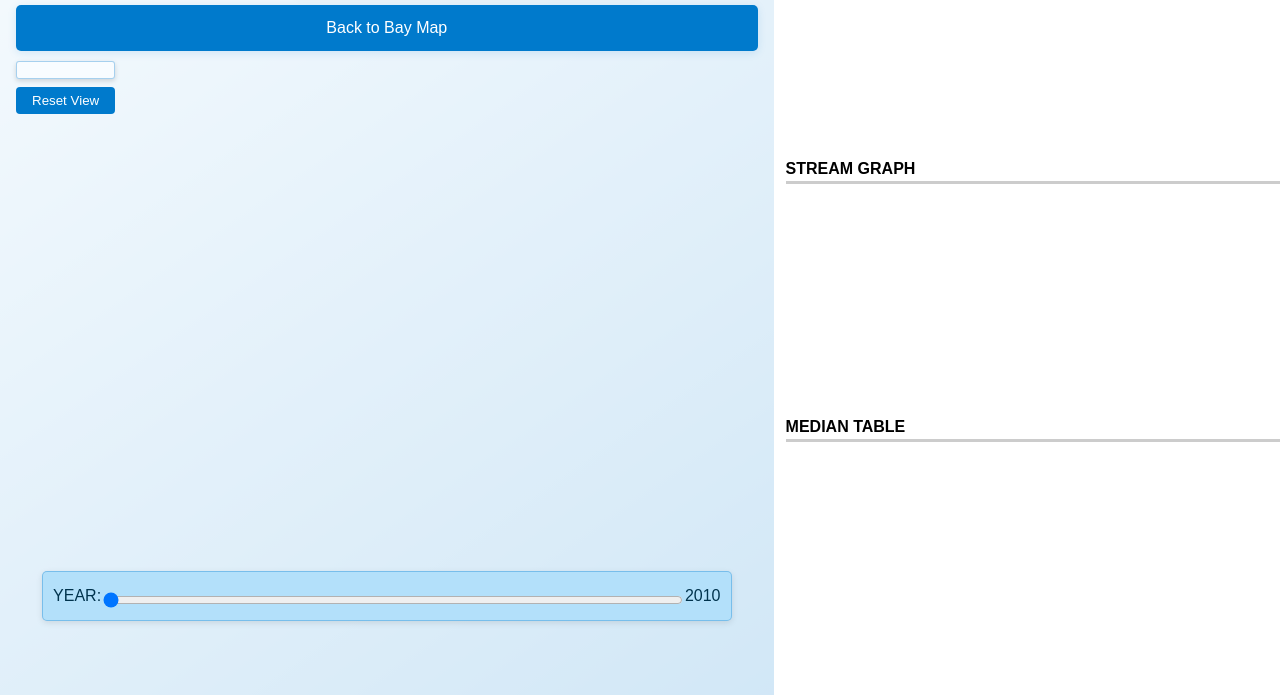
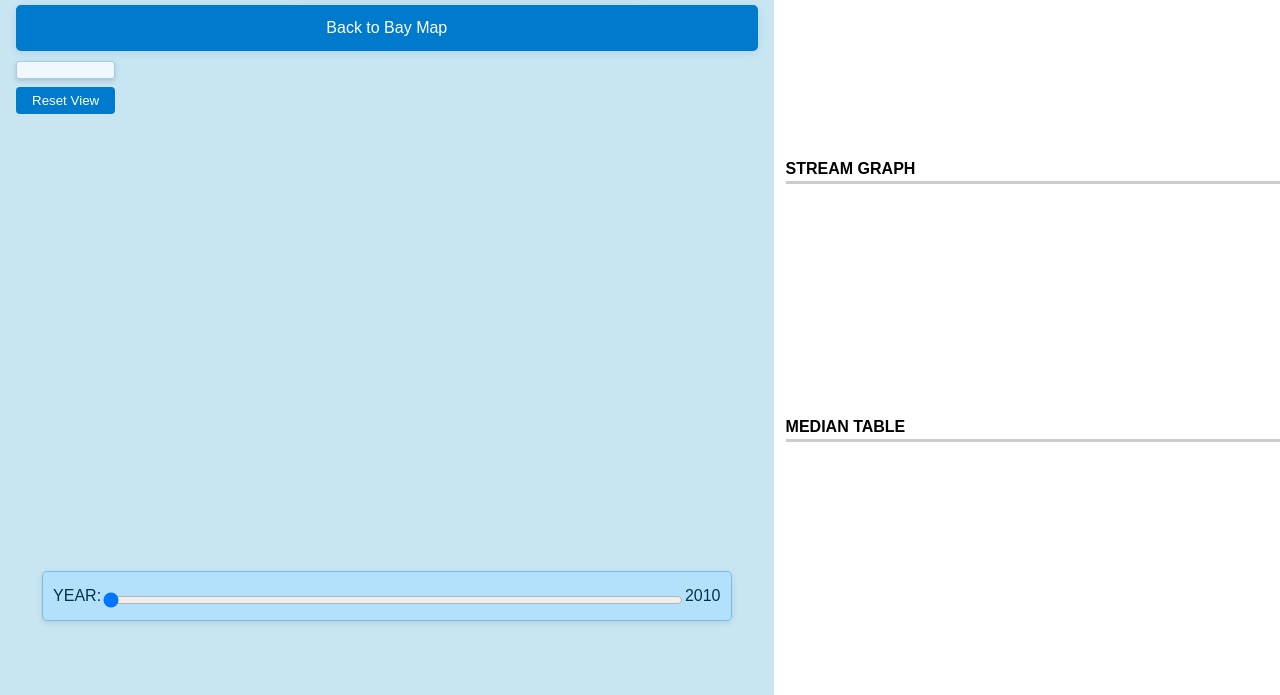
Before and after one commit to sardaaryan/Bay-Area-Gentrification, a plain HTML site: page src/county/county.html in a window 1280 px wide. Shown: the part 105-800 px from the top of the page. Drawn offline with nearby package versions, Linux system fonts and the light colour scheme; no server answers.

Commit message:
changed 1 value

```diff
--- a/src/county/county.css
+++ b/src/county/county.css
@@ -1,7 +1,7 @@
 body {
   margin: 0;
   font-family: Arial, sans-serif;
-  background: linear-gradient(145deg, #e6f4fa 0%, #007acc 100%);
+  background:#0086c0
 }
 
 .container {
```
